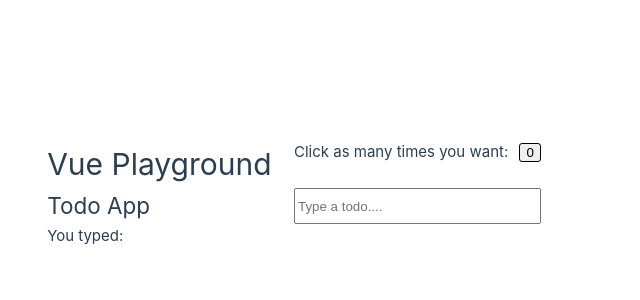
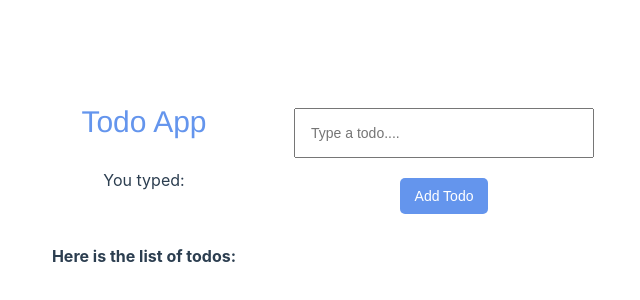
Before and after one commit to Nothingspecial2468/vue-learning, a Vue app: page / in a window 1280 px wide. Shown: the part 206-506 px from the top of the page, without its empty margins (346-986 px from the left). Built offline with nearby package versions, Linux system fonts and the light colour scheme.

Commit message:
Build reactive ToDo app with Vue state and directives

```diff
--- a/src/App.vue
+++ b/src/App.vue
@@ -1,29 +1,106 @@
 <script setup>
 import { ref } from "vue";
-const count = ref(0);
 const newTodo = ref("");
+const todos = ref([]);
+
+function addTodo(){
+  const value = newTodo.value.trim();
+  if(!value) return;
+
+  todos.value.push({
+    id: Date.now(),
+    text: value,
+    done: false
+  });
+
+  newTodo.value = "";
+}
 </script>
 
 <template>
-  <h1>Vue Playground</h1>
 
-  <p>
-    Click as many times you want:
-    <button @click="count++">
-      {{ count }}
-    </button>
-  </p>
+  <h1>Todo App</h1>
+  <input
+  type="text"
+  placeholder="Type a todo...."
+  v-model="newTodo"
+  @keyup.enter="addTodo"
+  />
 
-  <h2>Todo App</h2>
-  <input type="text" placeholder="Type a todo...." v-model="newTodo" />
   <p>You typed: {{ newTodo }}</p>
+
+  <button @click="addTodo">
+    Add Todo
+  </button>
+
+  <ul>
+    <p class="list-title">Here is the list of todos:</p>
+    <li v-for="todo in todos" :key="todo.id">
+      <input type="checkbox" v-model="todo.done">
+      <span :class="{ done: todo.done}">
+        {{ todo.text }}
+      </span>
+    </li>
+  </ul>
+
+  <!-- <pre>{{ todos }}</pre> -->
 </template>
 
 <style scoped>
-button {
+h1{
+  color: cornflowerblue;
+  font-family: 'Franklin Gothic Medium', 'Arial Narrow', Arial, sans-serif;
+  text-align: center;
+  gap: 10px;
+}
+
+input[type="text"]{
+  padding: 15px;
+  font-size: 14px;
+  width:300px;
+  margin: 10px auto;
+  display: block;
+}
+
+p{
+  text-align: center;
+  font-size: medium;
+  text-decoration-thickness: 8px;
+}
+
+button{
+  padding: 10px 15px;
+  font-size: 14px;
   cursor: pointer;
-  margin-left: 7px;
-  border: 1px solid black;
-  border-radius: 3px;
+  background-color: cornflowerblue;
+  color: white;
+  border: none;
+  border-radius: 5px;
+  margin-bottom: 20px;
+  display: block;
+  margin: 10px auto;
+}
+
+ul{
+  list-style-type: none;
+  padding: 0;
+  max-width: 400px;
+  margin: 20px auto;
+}
+
+.list-title{
+  font-weight: bold;
+  text-align: center;
+}
+
+li{
+  font-size: medium;
+  margin: 10px 0;
+}
+
+.done{
+  text-decoration: line-through;
+  color: gray;
+  opacity: 0.6;
 }
 </style>
```
